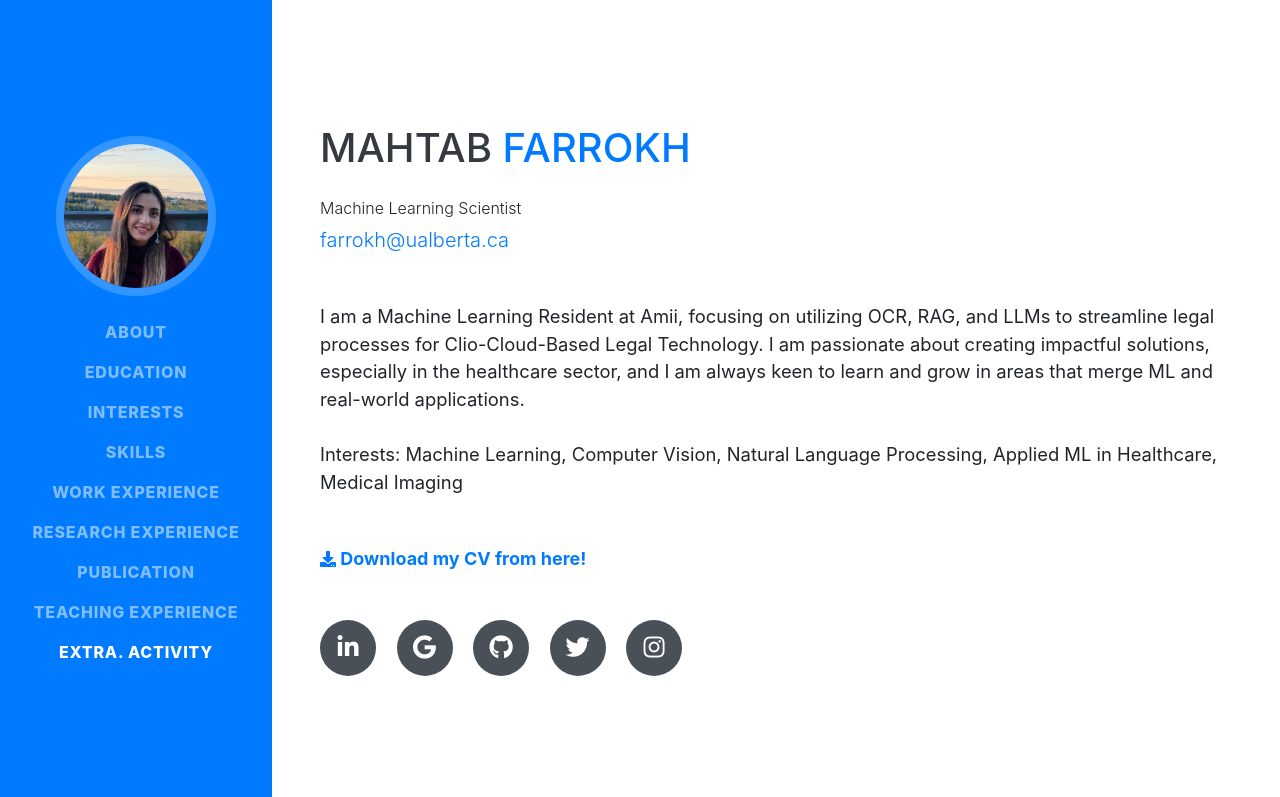
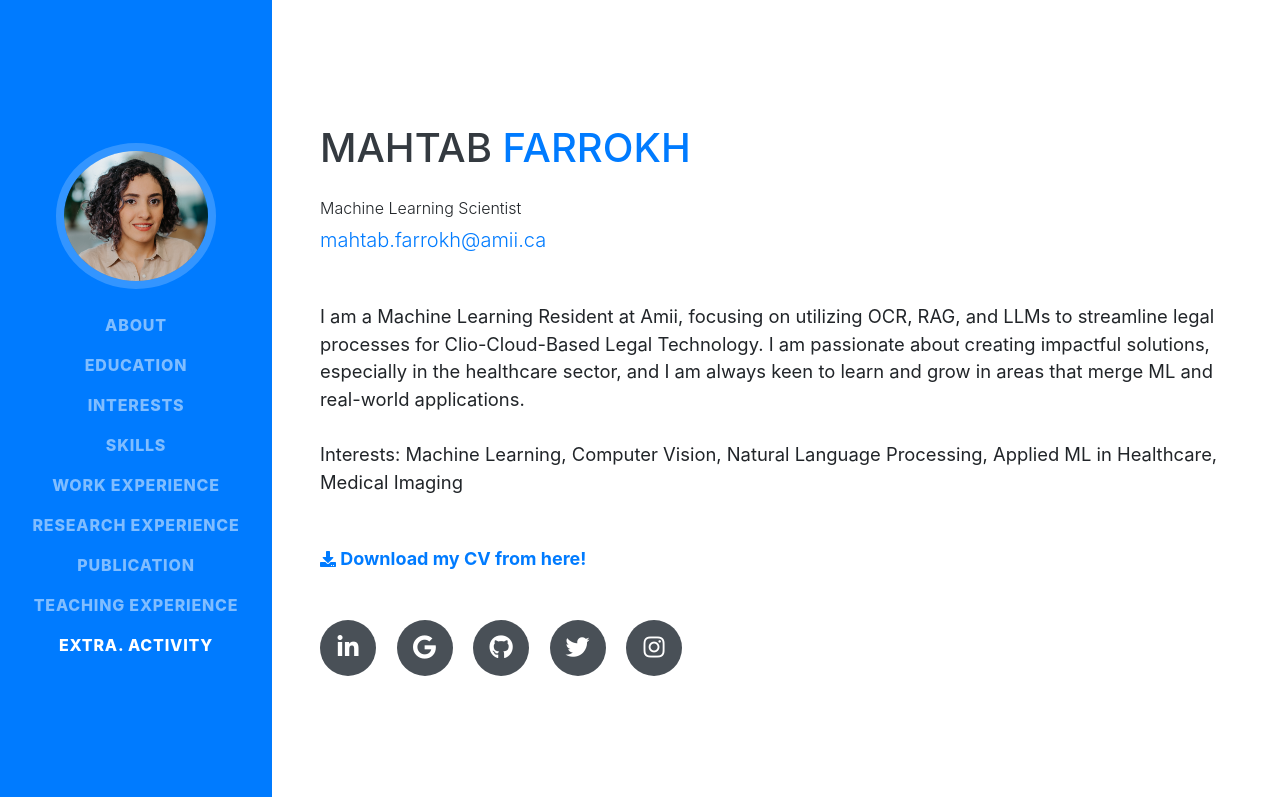
Before and after one commit to mahtabfarrokh/mahtabfarrokh.github.io, a website with bundled scripts: page index.html in a window 1280 px wide. Shown: the top 797 px of the page. Built offline with nearby package versions, Linux system fonts and the light colour scheme; a web font is replaced by a local one.

Commit message:
Update index.html

```diff
--- a/index.html
+++ b/index.html
@@ -29,7 +29,7 @@
     <a class="navbar-brand js-scroll-trigger" href="#page-top">
       <span class="d-block d-lg-none">Mahtab Farrokh</span>
       <span class="d-none d-lg-block">
-        <img class="img-fluid img-profile rounded-circle mx-auto mb-2" src="img/mahtab3.jpg" alt="">
+        <img class="img-fluid img-profile rounded-circle mx-auto mb-2" src="img/img.jpeg" alt="">
       </span>
     </a>
     <button class="navbar-toggler" type="button" data-toggle="collapse" data-target="#navbarSupportedContent" aria-controls="navbarSupportedContent" aria-expanded="false" aria-label="Toggle navigation">
@@ -87,7 +87,7 @@
         <div class="lead mb-4" style="font-size: 1rem; margin-bottom: 0.3rem !important;"><br/>Machine Learning Scientist</div>
 
         <div class="lead mb-5">
-          <a href="mailto:mahtab.farrokh@gmail.com" >farrokh@ualberta.ca</a>
+          <a href="mailto:mahtab.farrokh@amii.ca" >mahtab.farrokh@amii.ca</a>
         </div>
         <p class="lead mb-5">I am a Machine Learning Resident at Amii, focusing on utilizing OCR, RAG, and LLMs to streamline legal processes for Clio-Cloud-Based Legal Technology.
 		I am passionate about creating impactful solutions, especially in the healthcare sector, and I am always keen to learn and grow in areas that merge ML and real-world applications.
```
